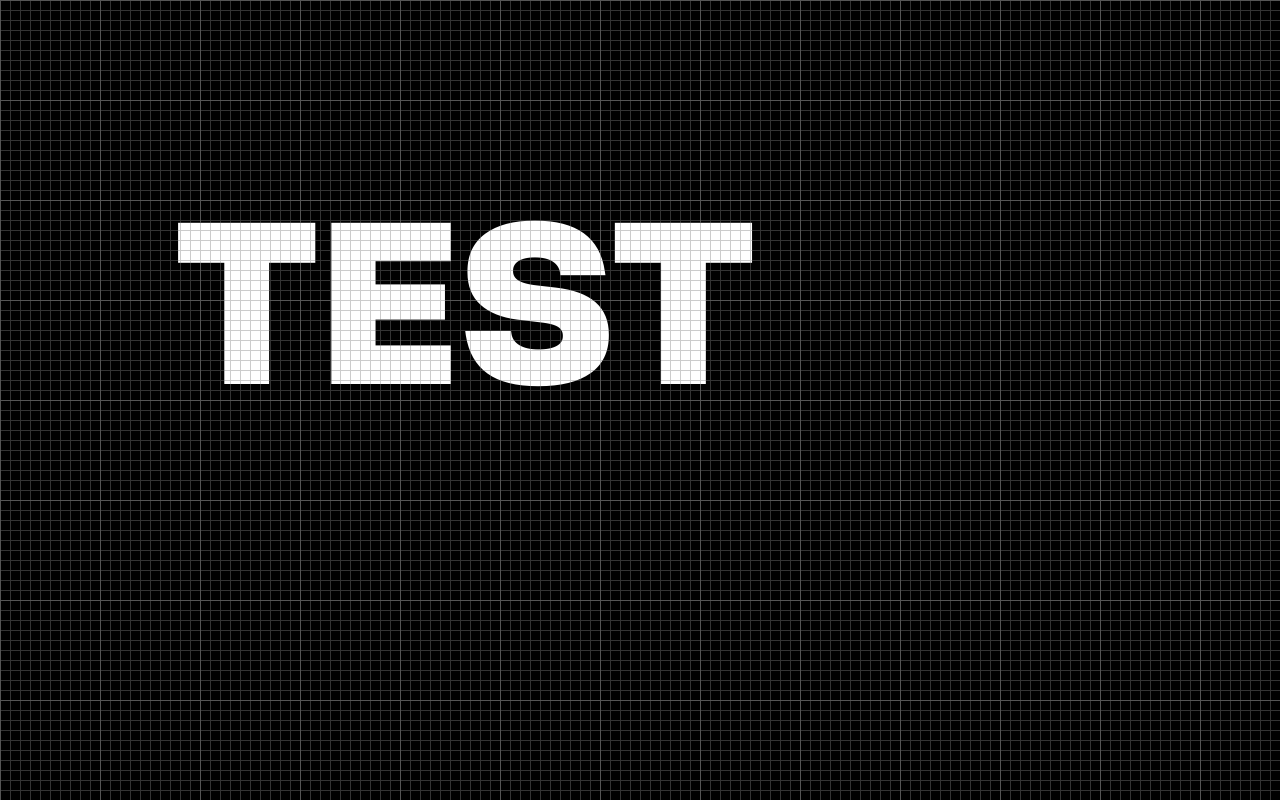
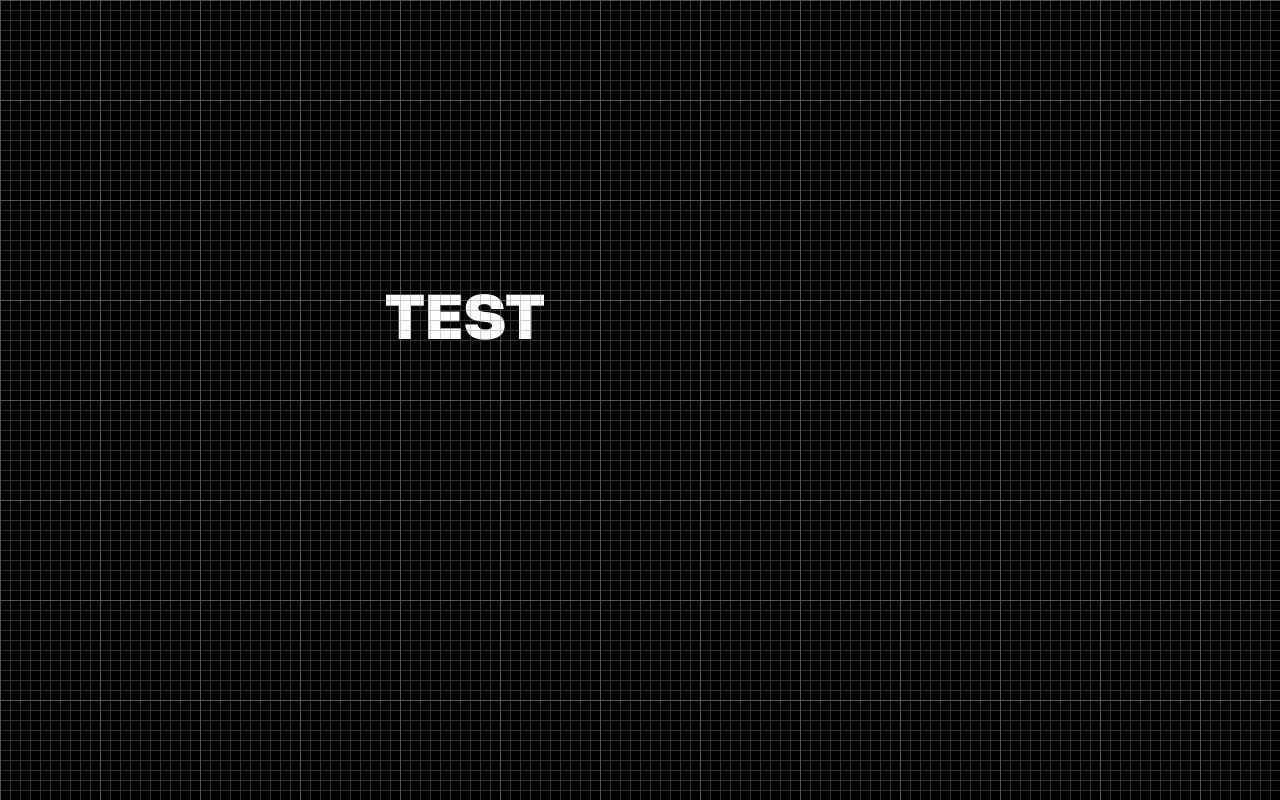
Before and after one commit to bhorsting/text-align-test, a Vue app: page / in a window 1280 px wide. Built offline with nearby package versions, Linux system fonts and the light colour scheme.

Commit message:
log some rect

```diff
--- a/src/components/HelloWorld.vue
+++ b/src/components/HelloWorld.vue
@@ -47,7 +47,7 @@ onMounted(() => {
   color: white;
   text-decoration: none rgb(3, 93, 167);
   line-height: 0;
-  font-size: 200px;
+  font-size: 55px;
   pointer-events: auto;
   align-items: center;
   font-family: Herokid;
```
